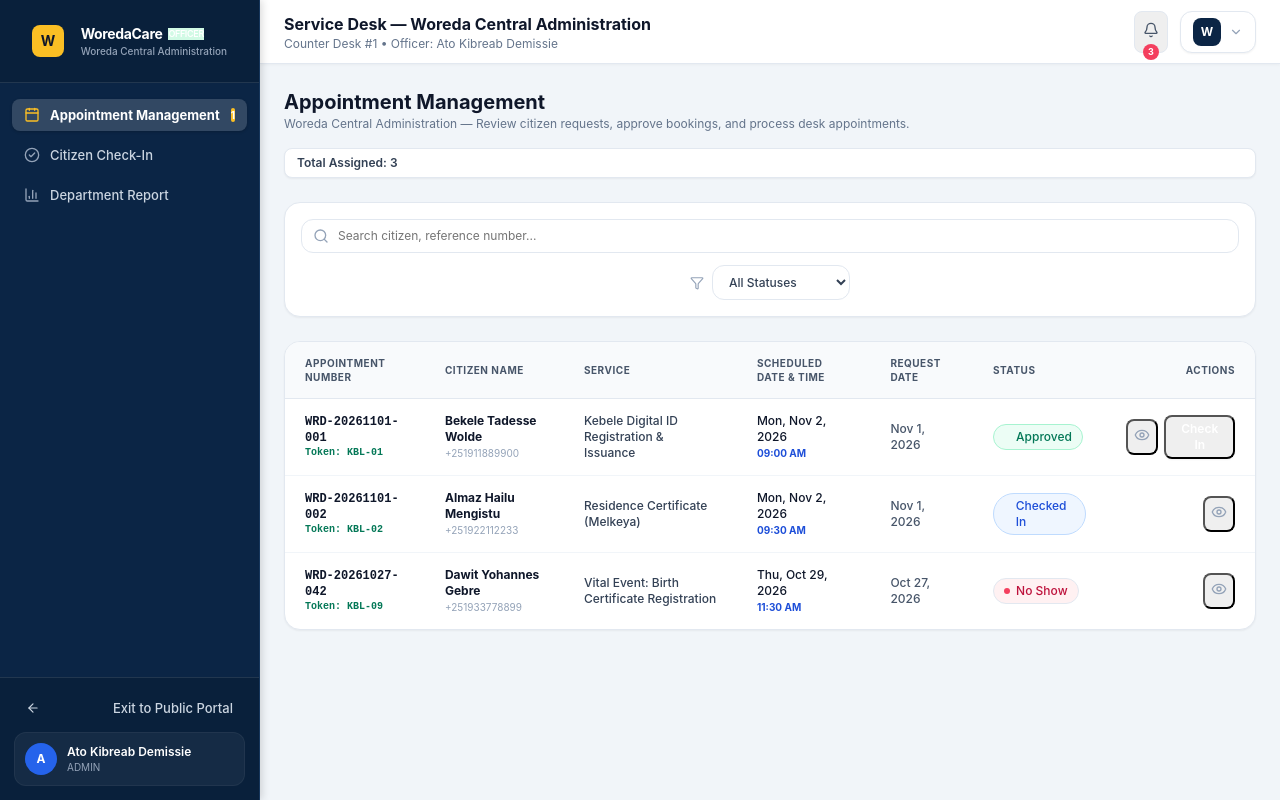
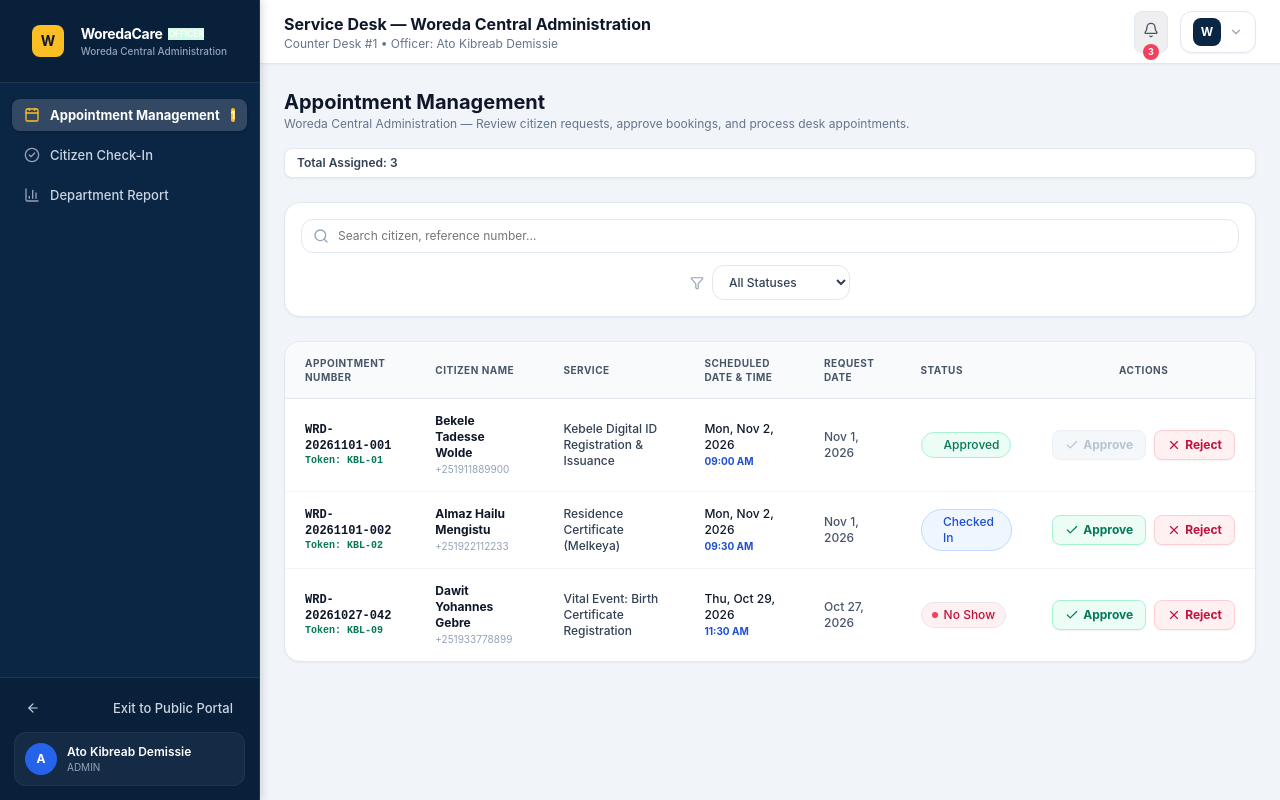
Before and after one commit to Amir3356/Woreda-Booking-and-Appointment-Management-System, a React (Vite) app in the folder client/: page /officer/appointments in a window 1280 px wide. Built offline with nearby package versions, Linux system fonts and the light colour scheme.

Commit message:
feat(officer): restrict Actions column to Approve and Reject buttons only

```diff
--- a/client/pages/officer/OfficerAppointmentsPage.jsx
+++ b/client/pages/officer/OfficerAppointmentsPage.jsx
@@ -114,7 +114,7 @@ export default function OfficerAppointmentsPage() {
                 <th className="px-5 py-3.5">Scheduled Date & Time</th>
                 <th className="px-5 py-3.5">Request Date</th>
                 <th className="px-5 py-3.5">Status</th>
-                <th className="px-5 py-3.5 text-right">Actions</th>
+                <th className="px-5 py-3.5 text-center">Actions</th>
               </tr>
             </thead>
             <tbody className="divide-y divide-slate-100">
@@ -162,44 +162,37 @@ export default function OfficerAppointmentsPage() {
                       <StatusBadge status={apt.status} />
                     </td>
 
-                    {/* Actions */}
-                    <td className="px-5 py-3.5 text-right">
-                      <div className="flex items-center justify-end gap-1.5">
+                    {/* Actions: Approve and Reject buttons only */}
+                    <td className="px-5 py-3.5 text-center">
+                      <div className="flex items-center justify-center gap-2">
                         <button
-                          onClick={() => setSelectedSlipApt(apt)}
-                          className="p-1.5 text-slate-400 hover:text-slate-800 rounded-lg hover:bg-slate-100 transition-colors"
-                          title="View Confirmation Slip"
-                        >
-                          <Eye className="w-4 h-4" />
-                        </button>
-
-                        {apt.status === "PENDING" && (
-                          <>
-                            <button
+                          type="button"
                           onClick={() => updateAppointmentStatus(apt.id, "APPROVED", "Approved by desk officer")}
-                              className="p-1.5 rounded-lg bg-emerald-50 text-emerald-700 hover:bg-emerald-100 transition-colors"
+                          disabled={apt.status === "APPROVED"}
+                          className={`inline-flex items-center gap-1 px-3 py-1.5 rounded-lg text-xs font-bold transition-all ${
+                            apt.status === "APPROVED"
+                              ? "bg-slate-100 text-slate-400 border border-slate-200 cursor-not-allowed opacity-60"
+                              : "bg-emerald-50 text-emerald-700 hover:bg-emerald-100 border border-emerald-200 cursor-pointer shadow-xs"
+                          }`}
                           title="Approve Appointment"
                         >
-                              <Check className="w-4 h-4" />
+                          <Check className="w-3.5 h-3.5" />
+                          <span>Approve</span>
                         </button>
                         <button
+                          type="button"
                           onClick={() => updateAppointmentStatus(apt.id, "REJECTED", "", "Paperwork incomplete")}
-                              className="p-1.5 rounded-lg bg-rose-50 text-rose-700 hover:bg-rose-100 transition-colors"
+                          disabled={apt.status === "REJECTED"}
+                          className={`inline-flex items-center gap-1 px-3 py-1.5 rounded-lg text-xs font-bold transition-all ${
+                            apt.status === "REJECTED"
+                              ? "bg-slate-100 text-slate-400 border border-slate-200 cursor-not-allowed opacity-60"
+                              : "bg-rose-50 text-rose-700 hover:bg-rose-100 border border-rose-200 cursor-pointer shadow-xs"
+                          }`}
                           title="Reject Appointment"
                         >
-                              <X className="w-4 h-4" />
+                          <X className="w-3.5 h-3.5" />
+                          <span>Reject</span>
                         </button>
-                          </>
-                        )}
-
-                        {apt.status === "APPROVED" && (
-                          <button
-                            onClick={() => updateAppointmentStatus(apt.id, "CHECKED_IN")}
-                            className="px-3 py-1 bg-blue-700 hover:bg-blue-800 text-white rounded-lg text-xs font-semibold shadow-xs transition-colors"
-                          >
-                            Check In
-                          </button>
-                        )}
                       </div>
                     </td>
                   </tr>
```
Lines whose indentation alone changed are shown as unchanged.
